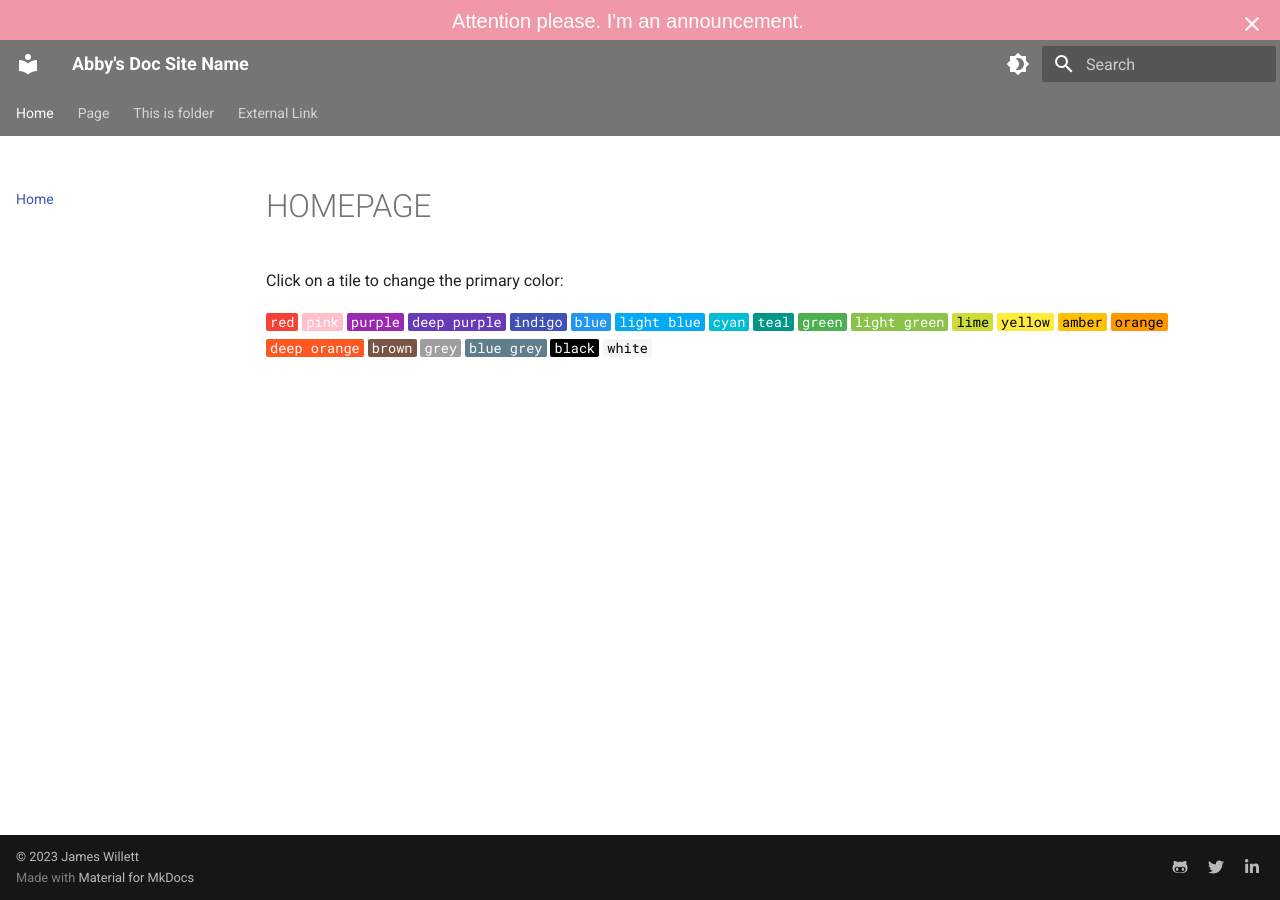
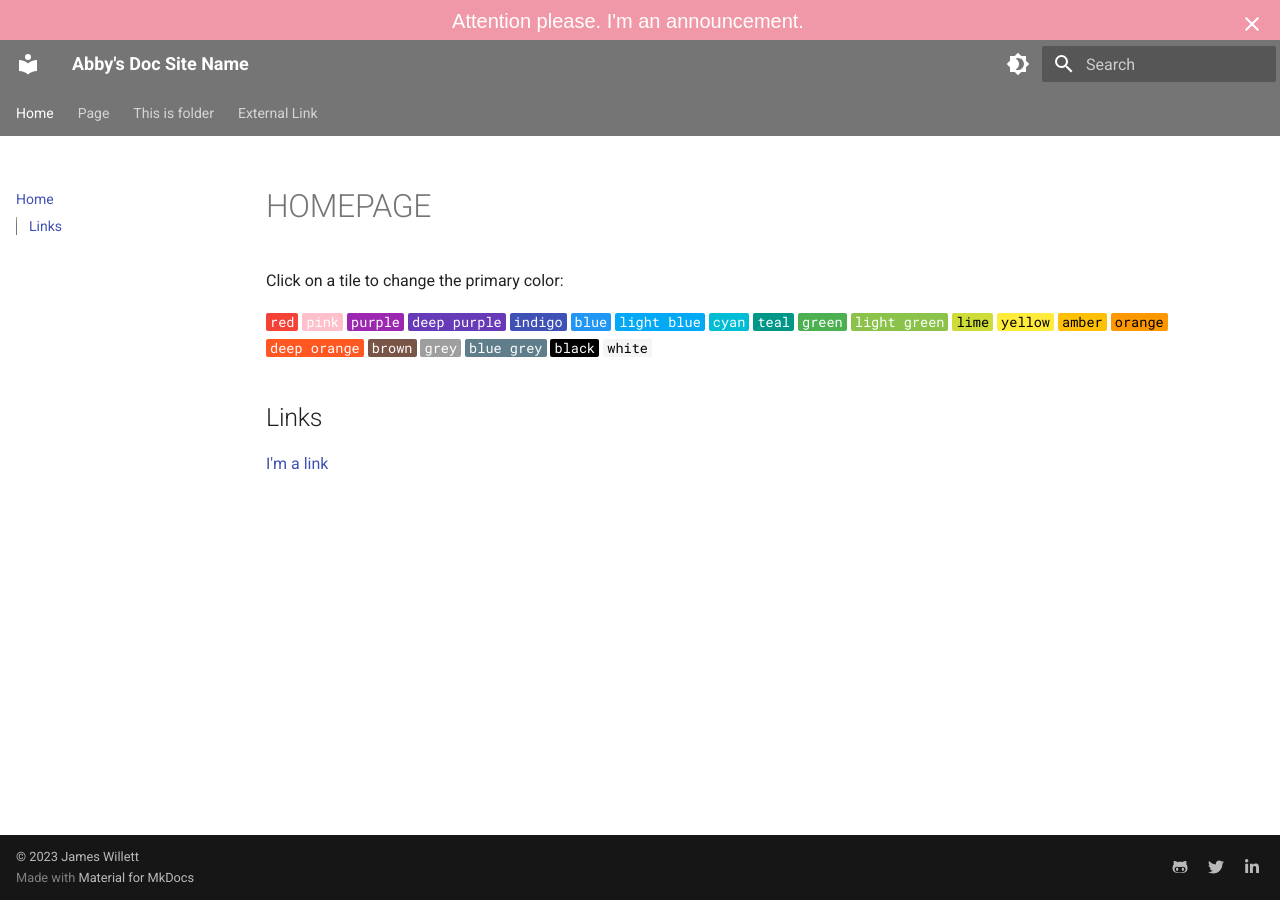
Before and after one commit to abby-cyber/abby-cyber.github.io, an MkDocs documentation site: the page built from docs/README.md, in a window 1280 px wide. Built offline with MkDocs 1.6.1 and Material for MkDocs 9.7.7, drawn with Linux system fonts in a browser that asks for light colours; the version menu is left out.

Commit message:
more navigation features

````diff
--- a/docs/README.md
+++ b/docs/README.md
@@ -80,3 +80,8 @@
     })
   })
 </script>
+
+
+## Links
+
+[I'm a link](Page.md#im_a_link)
--- a/docs/overrides/main.html
+++ b/docs/overrides/main.html
@@ -1,7 +1,7 @@
 <!-- 自定义导航栏的warning标语 -->
 {% extends "base.html" %}
 
-<!-- outdated的样式预览不显示 -->
+<!-- outdated的样式，预览不显示 -->
 {% block outdated %}
   You're not viewing the latest version.
   <a href="{{ '../' ~ base_url }}">
@@ -20,4 +20,3 @@
     G-377962831
   </script>
 {% endblock %}
-```
--- a/mkdocs.yml
+++ b/mkdocs.yml
@@ -18,6 +18,8 @@
     - content.code.copy          # 启用代码复制按钮
     - announce.dismiss           # 展示可关闭公告的按钮
     - header.autohide            # 启用自动隐藏顶部导航栏
+    - navigation.instant         # 启用即时加载功能
+    - navigation.tracking        # 启用锚点跟踪功能
   language: en
   palette:
     - scheme: default
````
Also changed, not shown: docs/Page.md (+2 -0 lines).
